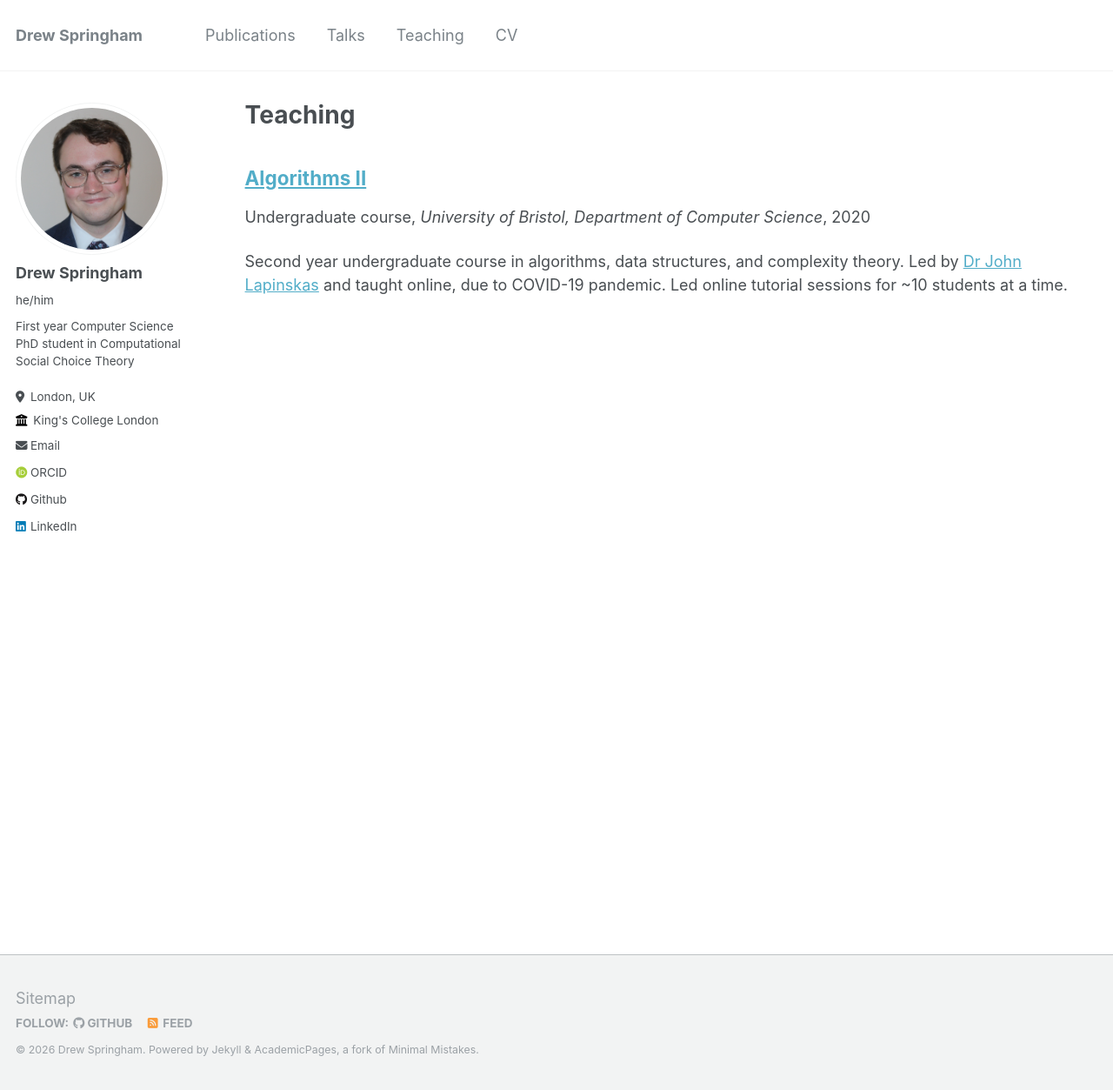
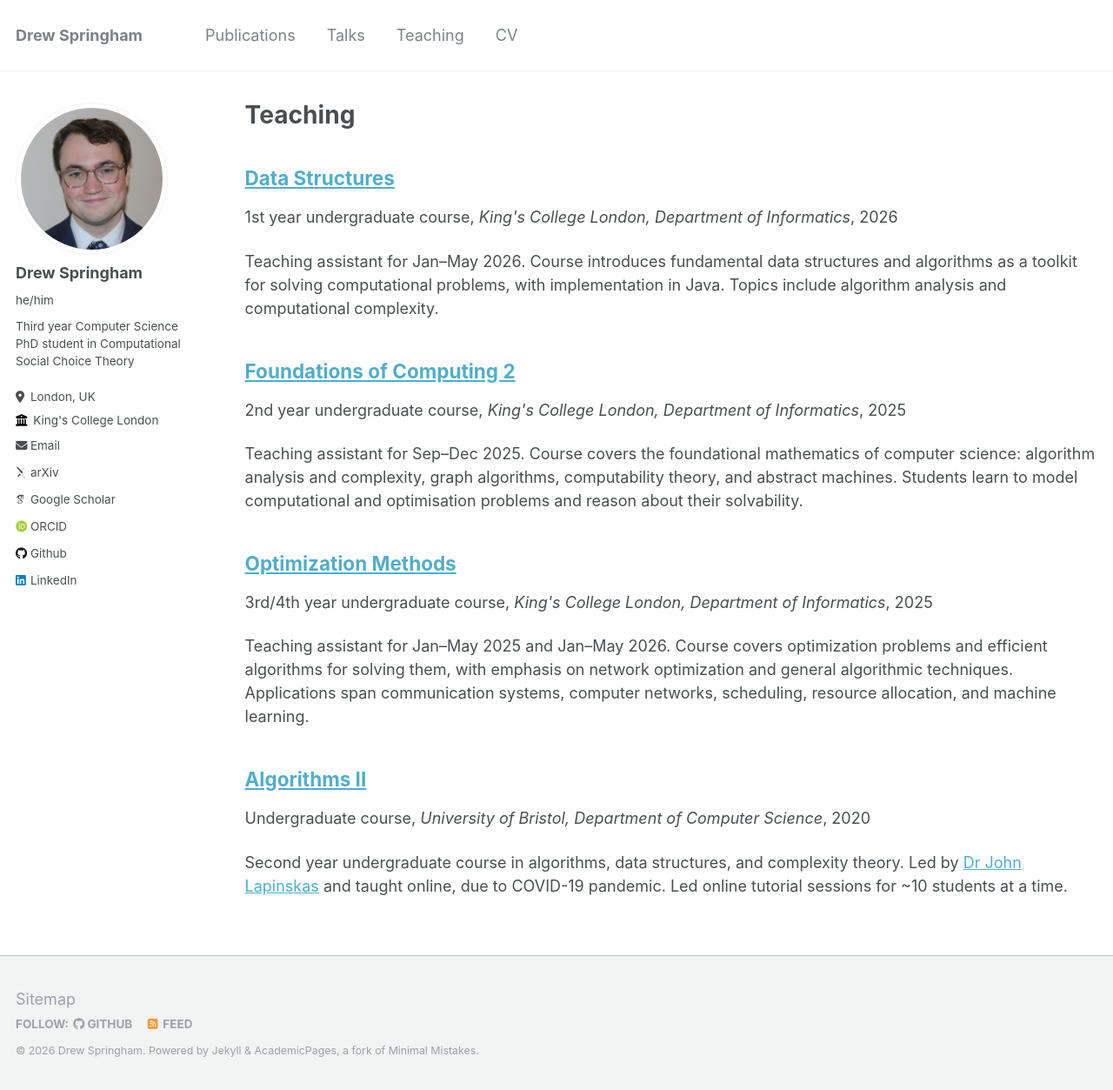
Before and after one commit to DrewSpringham/DrewSpringham.github.io, a Jekyll site: the page built from _pages/teaching.html, in a window 1280 px wide and 1253 px high. Shown: the whole window at 87% size. Built offline with Jekyll 4.4.1, drawn with Linux system fonts in a browser that asks for light colours; some web fonts are replaced.

Commit message:
Update site content: publications, talks, teaching, and config
- Add publication: Multiwinner Voting with Interval Preferences under Incomplete Information (COMSOC 2025 + arXiv)
- Add talk: Multiwinner Voting with Euclidean Preferences (Northwestern, Oct 2025)
- Remove SSCW24 Paris rump session talk
- Fix broken permalinks on two talk files
- Add teaching entries: Optimization Methods, Foundations of Computing 2, Data Structures (KCL)
- Rename Bristol teaching file to match actual course and date
- Update bio/description to third year
- Add arXiv and Google Scholar profile links
- Set og_image to profile photo
- Disable unconfigured Google Analytics

Co-Authored-By: Claude Sonnet 4.6 <noreply@anthropic.com>

```diff
--- a/_config.yml
+++ b/_config.yml
@@ -11,7 +11,7 @@ locale                   : "en-US"
 title                    : "Drew Springham"
 title_separator          : "-"
 name                     : &name "Drew Springham"
-description              : &description "First year Computer Science PhD student in Computational Social Choice Theory"
+description              : &description "Third year Computer Science PhD student in Computational Social Choice Theory"
 url                      : https://drewspringham.github.io # the base hostname & protocol for your site e.g. "https://mmistakes.github.io"
 baseurl                  : "" # the subpath of your site, e.g. "/blog"
 repository               : "DrewSpringham/DrewSpringham.github.io"
@@ -24,15 +24,15 @@ author:
   avatar           : "profile.jpg"
   name             : "Drew Springham"
   pronouns         : "he/him"
-  bio              : "First year Computer Science PhD student in Computational Social Choice Theory"
+  bio              : "Third year Computer Science PhD student in Computational Social Choice Theory"
   location         : "London, UK"
   employer         : "King's College London"
   uri              : # URL
   email            : "drew.springham@kcl.ac.uk"
 
   # Academic websites
-  arxiv            : # URL - Update with the correct link to your profile
-  googlescholar    : #"https://scholar.google.com/citations?user=PS_CX0AAAAAJ"
+  arxiv            : "https://arxiv.org/search/cs?searchtype=author&query=Springham,+D"
+  googlescholar    : "https://scholar.google.com/citations?user=k4keLU0AAAAJ"
   impactstory      : # URL
   orcid            : https://orcid.org/0000-0003-4302-0610
   pubmed           : #"https://www.ncbi.nlm.nih.gov/pubmed/?term=john+snow"
@@ -124,7 +124,7 @@ facebook:
   username               :
   app_id                 :
   publisher              :
-og_image                 :  # Open Graph/Twitter default site image
+og_image                 : "profile.jpg"  # Open Graph/Twitter default site image
 # For specifying social profiles
 # - https://developers.google.com/structured-data/customize/social-profiles
 social:
@@ -135,7 +135,7 @@ social:
 
 # Analytics
 analytics:
-  provider               :  "google-universal" # false (default), "google", "google-universal", "google-analytics-4", "custom"
+  provider               :  false # false (default), "google", "google-universal", "google-analytics-4", "custom"
   google:
     tracking_id          :
 
--- /dev/null
+++ b/_teaching/2025-autumn-data-structures.md
@@ -0,0 +1,11 @@
+---
+title: "Data Structures"
+collection: teaching
+type: "1st year undergraduate course"
+permalink: /teaching/2025-data-structures
+venue: "King's College London, Department of Informatics"
+date: 2026-01-01
+location: "London, UK"
+---
+
+Teaching assistant for Jan–May 2026. Course introduces fundamental data structures and algorithms as a toolkit for solving computational problems, with implementation in Java. Topics include algorithm analysis and computational complexity.
--- /dev/null
+++ b/_teaching/2025-autumn-foundations-of-computing-2.md
@@ -0,0 +1,11 @@
+---
+title: "Foundations of Computing 2"
+collection: teaching
+type: "2nd year undergraduate course"
+permalink: /teaching/2025-foundations-of-computing-2
+venue: "King's College London, Department of Informatics"
+date: 2025-09-01
+location: "London, UK"
+---
+
+Teaching assistant for Sep–Dec 2025. Course covers the foundational mathematics of computer science: algorithm analysis and complexity, graph algorithms, computability theory, and abstract machines. Students learn to model computational and optimisation problems and reason about their solvability.
--- /dev/null
+++ b/_teaching/2025-spring-optimization-methods.md
@@ -0,0 +1,11 @@
+---
+title: "Optimization Methods"
+collection: teaching
+type: "3rd/4th year undergraduate course"
+permalink: /teaching/2025-optimization-methods
+venue: "King's College London, Department of Informatics"
+date: 2025-01-01
+location: "London, UK"
+---
+
+Teaching assistant for Jan–May 2025 and Jan–May 2026. Course covers optimization problems and efficient algorithms for solving them, with emphasis on network optimization and general algorithmic techniques. Applications span communication systems, computer networks, scheduling, resource allocation, and machine learning.
```
Also changed, not shown: _publications/2025-10-13-multiwinner-interval-incomplete.md (added, +16 -0 lines), _talks/2024-07-02-interval-incomplete-EJR.md (deleted, +0 -13 lines), _talks/2024-08-02-incomplete-info-GC.md (+1 -1 lines), _talks/2025-10-21-multiwinner-euclidean-incomplete.md (added, +13 -0 lines), _teaching/2020-autumn-algorithms-II.md (renamed from _teaching/2014-spring-teaching-1.md).
